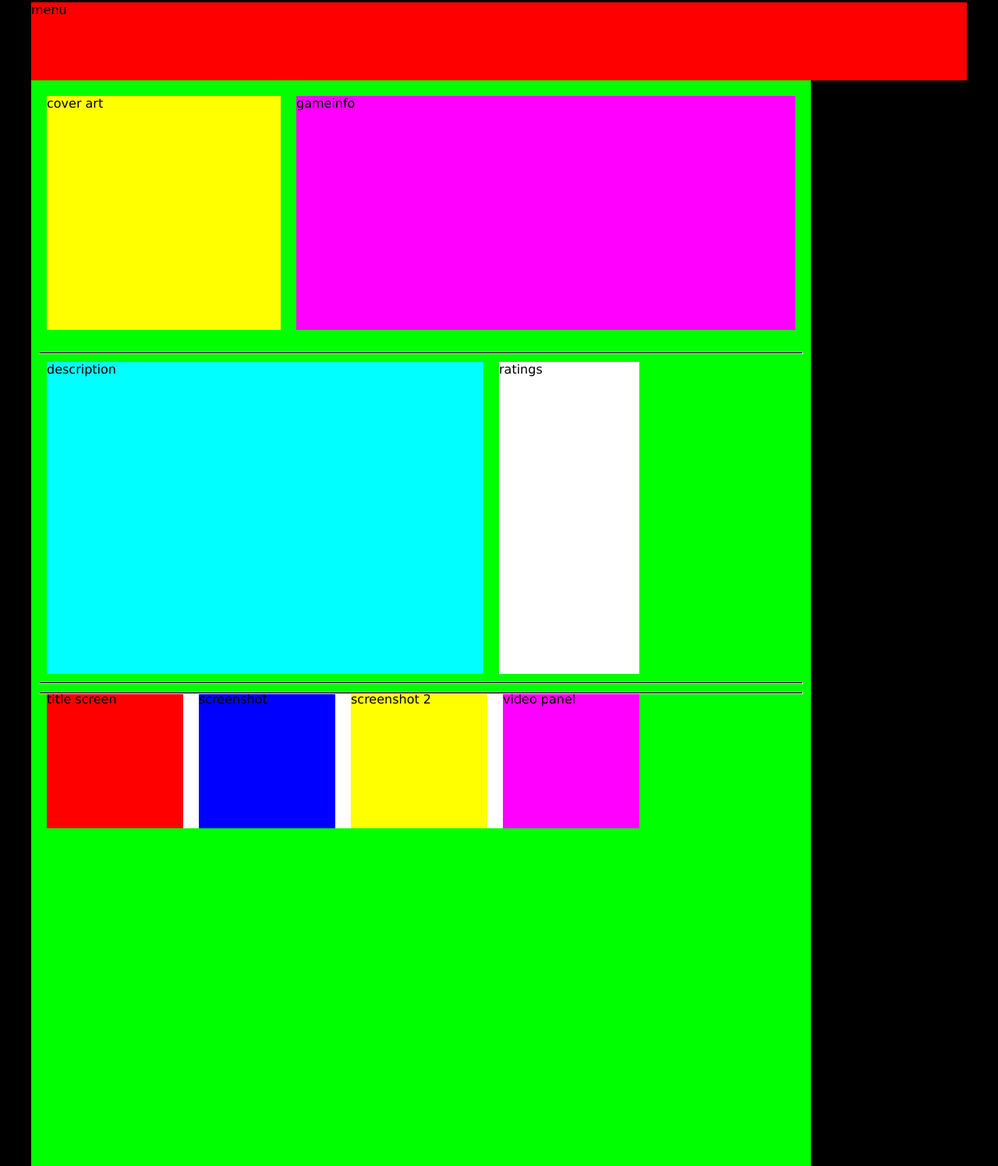
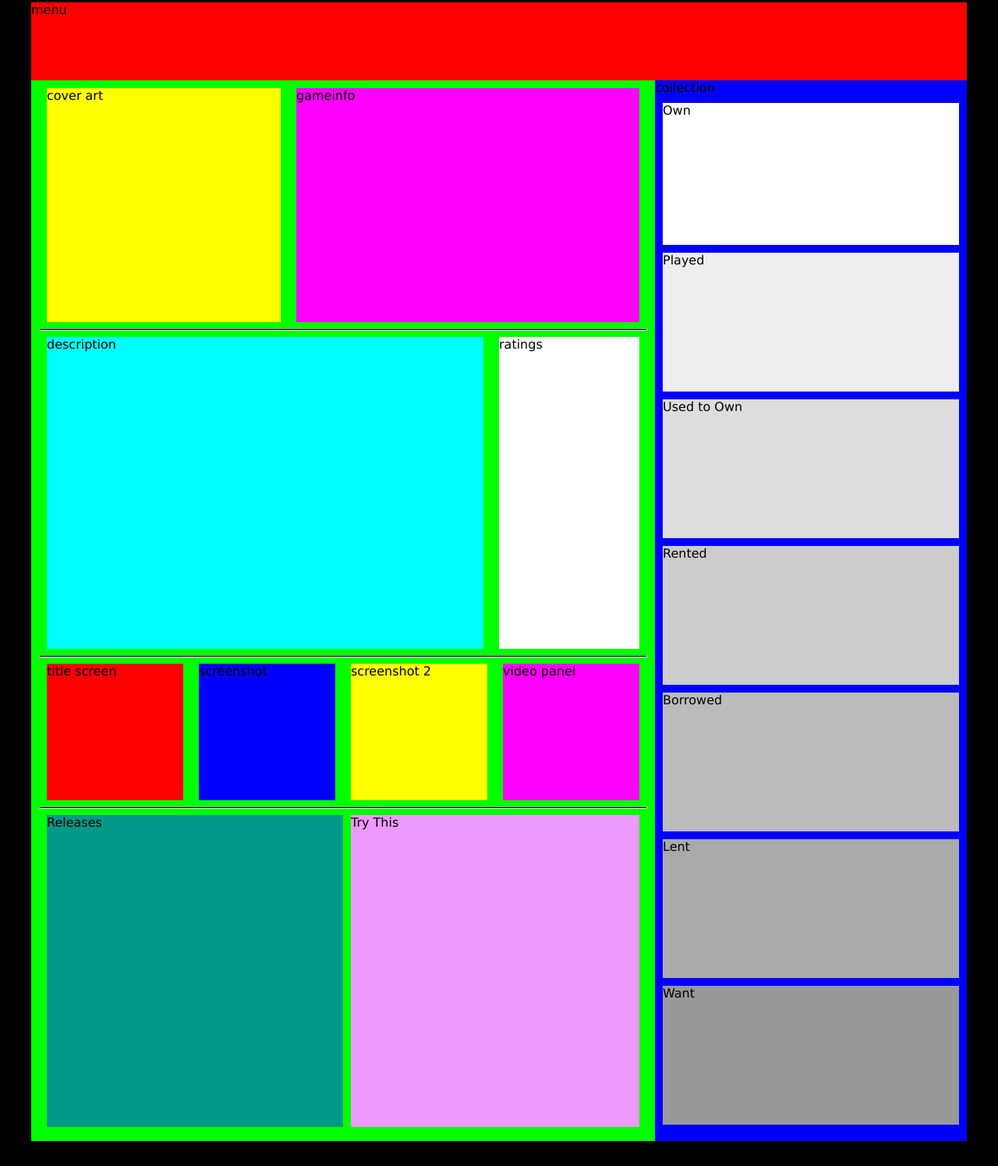
Before and after one commit to sirgero/uvgdb, a plain HTML site: page Index.html in a window 1280 px wide. Shown: the part 5-1500 px from the top of the page at 78% size. After the commit the page ends 1468 px from the top, so only its background shows below. Drawn offline with Linux system fonts and the light colour scheme.

Commit message:
Finished Structural Mockup
Have all panels present.

```diff
--- a/Index.html
+++ b/Index.html
@@ -16,7 +16,7 @@
 <body>
 
 <div class = "contentPanel">
-    <div class="cover-info-section">
+    <div class="coverArtGameInfoContainer">
         <div class ="coverArtPanel">
             <!--<img class="coverArt" src="uvgdb_Images/NESContra.jpg" alt="Contra on NES" />	-->
             cover art
@@ -33,6 +33,7 @@
 
     <hr>
 
+    <div class="descriptionRatingContainer">
         <div class = "descriptionPanel">
             description
         </div>
@@ -40,11 +41,11 @@ description
         <div class = "ratingsPanel">
             ratings
         </div>
+    </div>
 
     <hr>
 
-<div class = "mediaPanel">
-
+    <div class = "mediaPanelContainer">
         <span class = "titleScreenPanel">
             title screen
         </span>
@@ -61,25 +62,64 @@ screenshot 2
             video panel
         </span>
 
+<!-- Make a third conditional screenshot panel if not logged on
+        <span class = "screenshotPanel3">
+            video panel
+        </span>
+-->
     </div> <!--End of div.mediaPanel-->
 
     <hr>
 
-</div> <!--End of contentPanel-->
+    <div class = "otherLinksContainer">
+
+        <span class = "otherReleasesPanel">
+            Releases
+        </span>
+
+        <span class = "tryThisPanel">
+            Try This
+        </span>
+
+    </div>
 
 
-
-
-
-
-
+</div> <!--End of contentPanel-->
 
 
 <div class = "collectionPanel">
     collection
 
+<!--<p class="myCollectionHeader">My Collection</p>-->
+    <div class = "ownPanel">
+        Own
+    </div>
 
-<!--<p class="myCollectionHeader">My Collection</p>-->
+    <div class = "playedPanel">
+        Played
+    </div>
+
+    <div class = "usedToOwnPanel">
+        Used to Own
+    </div>
+
+    <div class = "rentedPanel">
+        Rented
+    </div>
+
+    <div class = "borrowedPanel">
+        Borrowed
+    </div>
+
+    <div class = "lentPanel">
+        Lent
+    </div>
+
+    <div class = "wantPanel">
+        Want
+    </div>
+
+
 </div>
 
 </body>
--- a/MainStyle.css
+++ b/MainStyle.css
@@ -1,34 +1,3 @@
-
-body {
-font-family: verdana;
-background-color: #000;
-margin-left:auto;
-margin-right:auto;
-width: 1200px;
-
-}
-
-hr {
-color: #000;
-background-color: #000;
-height: 1px;
-margin-right:10px;
-margin-left:10px;
-margin-bottom:10px;
-position:relative;
-}
-
-hr2 {
-color: #000;
-background-color: #000;
-height: 1px;
-margin-top:1500px;
-margin-right:10px;
-margin-left:10px;
-margin-bottom:10px;
-position:absolute;
-}
-
 .menuPanel {
     background-color:#f00;
     height: 100px;
@@ -38,31 +7,15 @@ width: 1200px;
 .contentPanel {
     float:left;
     background-color:#0f0;
-height: 1500px;
-width: 1000px;
+    height: 1360px;
+    width: 800px;
     position: relative;
 }
 
-.cover-info-section {
+.coverArtGameInfoContainer {
     width:100%;
-    height:340px;
+    height:310px;
     position:relative;
-}
-
-
-.collectionPanel {
-float:left;
-background-color:#00f;
-right: 0px;
-bottom: 0px;
-width: 400px;
-height:1500px;
-position:relative;
-}
-
-.menuBarBox {
-padding-bottom: 10px;
-margin-bottom: 10px;
 }
 
 .coverArtPanel	{
@@ -70,7 +23,7 @@ margin-bottom: 10px;
     width: 300px;
     height:300px;
     position:absolute;
-    top:20px;
+    top:10px;
     left:20px;
 }
 
@@ -80,44 +33,85 @@ margin-bottom: 10px;
     position:absolute;
     left:340px;
     right:20px;
-    top:20px;
+    top:10px;
+}
+
+.descriptionRatingContainer {
+    width:100%;
+    height:400px;
+    position:relative;
 }
 
 .descriptionPanel {
     background-color:#0ff;
-float: left;
     width: 560px;
     height:400px;
-margin-left: 20px;
-position:absolute;}
+    position:absolute;
+    top:0px;
+    left:20px;
+}
 
 .ratingsPanel {
     background-color:#fff;
-left: 580px;
-width:180px;
     height:400px;
-margin-left: 20px;
-margin-right: 20px;
+    position:absolute;
+    left: 600px;
+    right:20px;
+    top:0px;
+}
+
+.otherLinksContainer {
+    width:100%;
+    height:400px;
+    position:relative;
+}
+
+.otherReleasesPanel {
+    background-color:#098;
+    position:absolute;
+    width: 380px;
+    height: 400px;
+    top:0px;
+    left:20px;
+}
+
+.tryThisPanel {
+    background-color:#e9f;
+    height:400px;
+    position:absolute;
+    left: 410px;
+    right:20px;
+    top:0px;
+}
+
+.collectionPanel {
+    float:left;
+    background-color:#00f;
+    right: 0px;
+    bottom: 0px;
+    width: 400px;
+    height:1360px;
+    position:relative;
+}
+
+.menuBarBox {
+    padding-bottom: 10px;
     margin-bottom: 10px;
-margin-top: 10px;
-position:relative;}
+}
 
-.mediaPanel {
-background-color:#fff;
-float: left;
-width: 760px;
+.mediaPanelContainer {
+    width: 100%;
     height:175px;
-margin-left: 20px;
-margin-bottom: 20px;
-position:absolute;}
+    position:relative;
+}
 
 .titleScreenPanel {
     background-color:#f00;
-float: left;
+    float:left;
     width: 175px;
     height:175px;
-margin-left: 0px;
-
+    margin-left: 20px;
+    left:20px;
 }
 
 .screenshotPanel {
@@ -142,6 +136,62 @@ float: left;
     width: 175px;
     height:175px;
     margin-left: 20px;
+}
+
+.ownPanel {
+    background-color:#fff;
+    height:182px;
+    margin-top:10px;
+    margin-left:10px;
+    margin-right:10px;
+}
+
+.playedPanel {
+    background-color:#eee;
+    height:178px;
+    margin-top:10px;
+    margin-left:10px;
+    margin-right:10px;
+}
+
+.usedToOwnPanel {
+    background-color:#ddd;
+    height:178px;
+    margin-top:10px;
+    margin-left:10px;
+    margin-right:10px;
+}
+
+.rentedPanel {
+    background-color:#ccc;
+    height:178px;
+    margin-top:10px;
+    margin-left:10px;
+    margin-right:10px;
+}
+
+.borrowedPanel {
+    background-color:#bbb;
+    height:178px;
+    margin-top:10px;
+    margin-left:10px;
+    margin-right:10px;
+}
+
+.lentPanel {
+    background-color:#aaa;
+    height:178px;
+    margin-top:10px;
+    margin-left:10px;
+    margin-right:10px;
+}
+
+.wantPanel {
+    background-color:#999;
+    height:178px;
+    margin-top:10px;
+    margin-left:10px;
+    margin-right:10px;
 }
 
 img.coverArta {
@@ -179,3 +229,21 @@ position: absolute;
 right: 10px;
 width: 300px;
 }
+
+
+
+body {
+    font-family: verdana;
+    background-color: #000;
+    margin-left:auto;
+    margin-right:auto;
+    width: 1200px;
+}
+
+hr {
+    color: #000;
+    background-color: #000;
+    height: 1px;
+    margin-right:10px;
+    margin-left:10px;
+}
```
Lines whose indentation alone changed are shown as unchanged.
